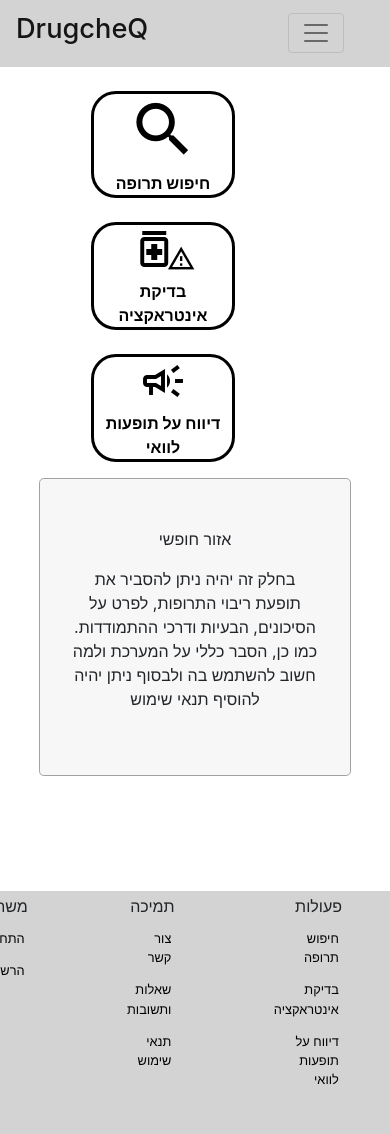
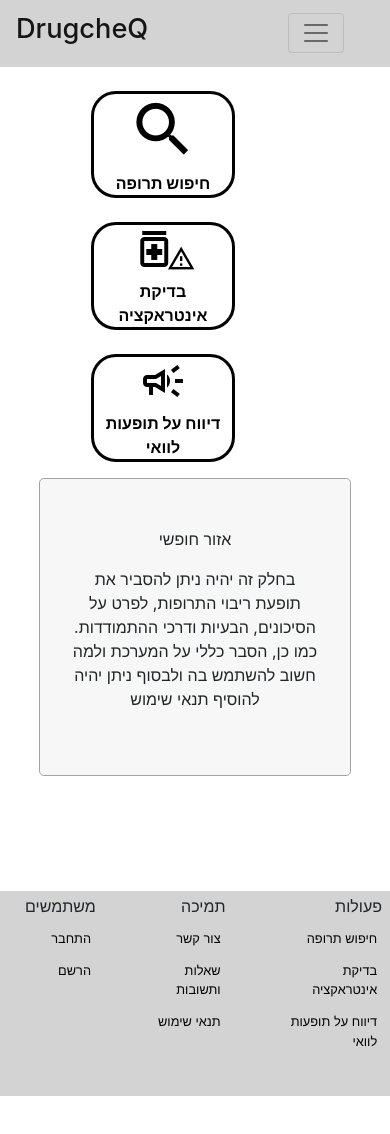
Before and after one commit to AmitLiberman/DrugcheQ-Preventing-Polypharmacy, a React app: page / in a window 390 px wide. After the commit the page ends 1096 px from the top, so only its background shows below. Built offline with nearby package versions, Linux system fonts and the light colour scheme.

Commit message:
bottom navigation bar is finished for Mobile

```diff
--- a/public/index.html
+++ b/public/index.html
@@ -5,7 +5,7 @@
     <meta charset="utf-8" />
     <link rel="icon" href="%PUBLIC_URL%/favicon.ico" />
     <link href="https://fonts.googleapis.com/css?family=Material+Icons|Material+Icons+Outlined|Material+Icons+Two+Tone|Material+Icons+Round|Material+Icons+Sharp" rel="stylesheet">
-    <meta name="viewport" content="width=device-width, initial-scale=1" />
+    <meta name="viewport" content="width=device-width, initial-scale=1.0">
     <meta name="theme-color" content="#000000" />
     <meta name="description" content="Web site created using create-react-app" />
     <link rel="apple-touch-icon" href="%PUBLIC_URL%/logo192.png" />
--- a/src/Constants/BottomNav.css
+++ b/src/Constants/BottomNav.css
@@ -8,8 +8,10 @@
         padding-bottom: 3.5em;
         background-color: lightgrey;
         font-size: 0.8rem;
-        @media only screen and (max-width: 768px) {
-            /* For mobile phones: */
+    }
+
+    @media only screen and (max-width: 600px) {
+        .bottom-nav-container {
             padding-right: 0em;
         }
     }
@@ -23,16 +25,27 @@
         display: block;
     }
 
+    @media only screen and (max-width: 600px) {
+        .bottom-action-nav-link {
+            margin-right: 1em;
+        }
+    }
+
     .bottom-action-nav-link:hover {
         color: black;
     }
 
     .category-name {
+        font-size: 1rem;
         margin-right: 3em;
+    }
+
+    @media only screen and (max-width: 600px) {
+        .category-name {
+            margin-right: 0.5em;
+        }
     }
 
     .category-wrapper {
         display: inline-block;
     }
-
-    .category-wrapper.support {}
```
